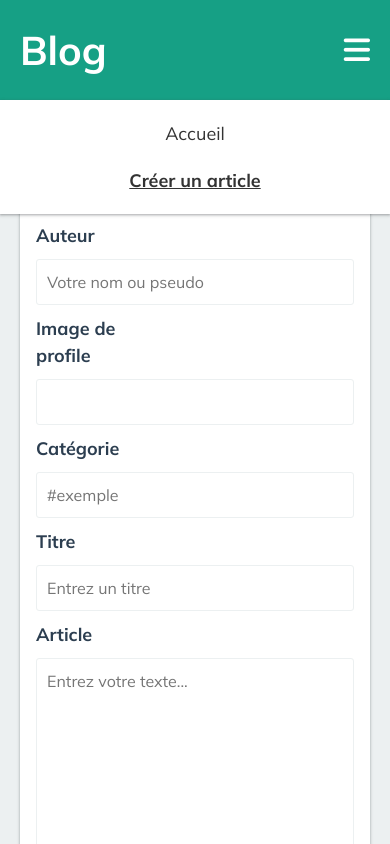
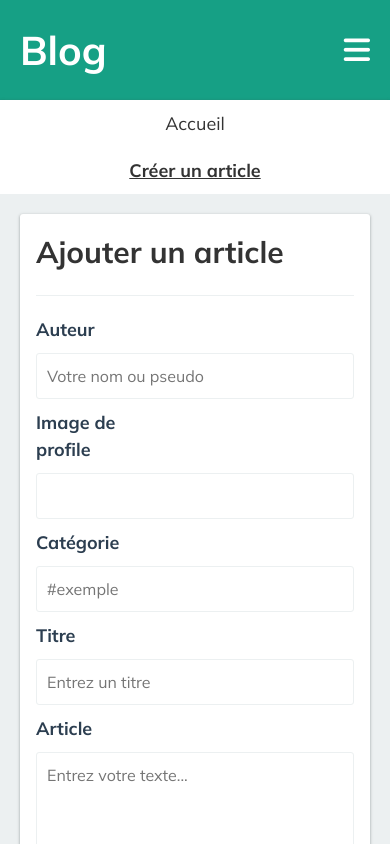
Before and after one commit to ackheron/Blog_JavaScript_Vanilla, a website built with webpack: page src/form/form.html in a window 390 px wide. Both pictures are taken after a click on the element 356 px from the left and 49 px from the top of the page. Shown: the top 844 px of the page. Built offline with nearby package versions, Linux system fonts and the light colour scheme; no server answers.

Commit message:
Change navbar menu mobile intégration

```diff
--- a/src/assets/javascripts/topbar.js
+++ b/src/assets/javascripts/topbar.js
@@ -2,7 +2,7 @@ console.log("hello from topbar");
 
 /* Nous créons les références pour l'icône de menu et le menu */
 const iconMobile = document.querySelector(".header-menu-icon");
-const headerMenu = document.querySelector(".header-menu");
+const headerMenu = document.querySelector("header");
 
 // Variable pour déterminer si le menu est ouvert ou fermé, initialement le menu est fermé
 let isOpenMenu = false;
--- a/src/assets/styles/layout/_header.scss
+++ b/src/assets/styles/layout/_header.scss
@@ -1,11 +1,11 @@
-header {
+.header {
     background-color: var(--dark);
     padding: 1.25rem;
     display: flex;
     flex-flow: row nowrap;
     justify-content: space-between;
     align-items: center;
-    position: relative;
+    // position: relative;
     a {
         color: white;
     }
@@ -38,21 +38,27 @@ header {
                 display: initial;
             }
         }
-        &-mobile {
+    }
+    &-menu-mobile {
         display: none;
     }
-        &-mobile.open {
+    &-menu-mobile.open {
         display: block;
-            position: absolute;
         box-shadow: var(--box-shadow);
-            top: 6.25rem;
-            right: 0;
         width: 100%;
         background: white;
         ul {
             display: block;
             li {
-                    margin: 1.25rem 0;
+                padding: 10px 0;
+                .header-nav {
+                    font-size: 1.125rem;
+                    padding: 0 10px;
+                }
+                .active {
+                    font-weight: 700;
+                    text-decoration: underline;
+                }
                 text-align: center;
                 a {
                     color: var(--text);
@@ -61,4 +67,3 @@ header {
         }
     }
 }
-}
--- a/src/form/form.html
+++ b/src/form/form.html
@@ -10,6 +10,7 @@
     <body>
         <div class="container">
             <header>
+                <div class="header">
                     <a href="./index.html" class="header-brand">Blog</a>
                     <div class="header-menu">
                         <ul>
@@ -18,6 +19,7 @@
                         </ul>
                         <div class="header-menu-icon">
                             <i class="fa-solid fa-bars"></i>
+                        </div>
                     </div>
                 </div>
             </header>
```
Also changed, not shown: src/index.html (+2 -0 lines), pnpm-lock.yaml. Lines whose indentation alone changed are shown as unchanged.
